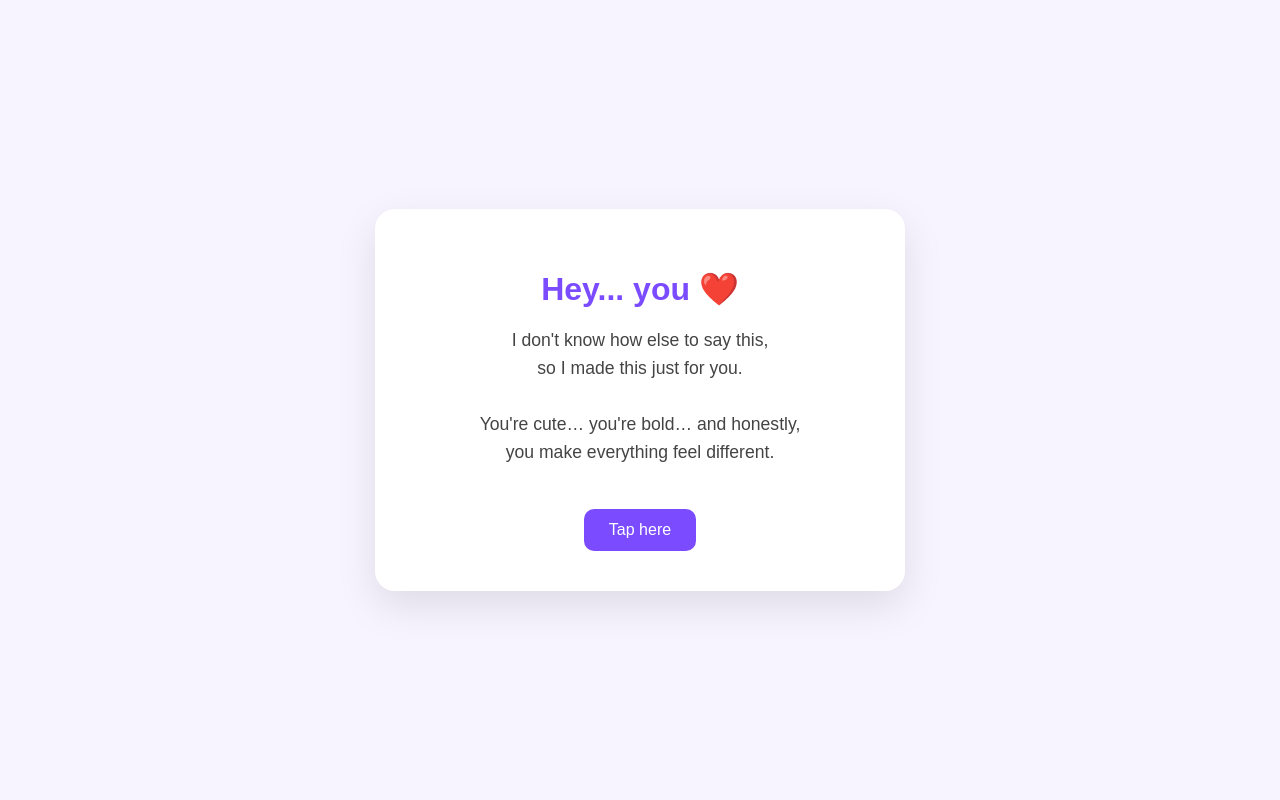
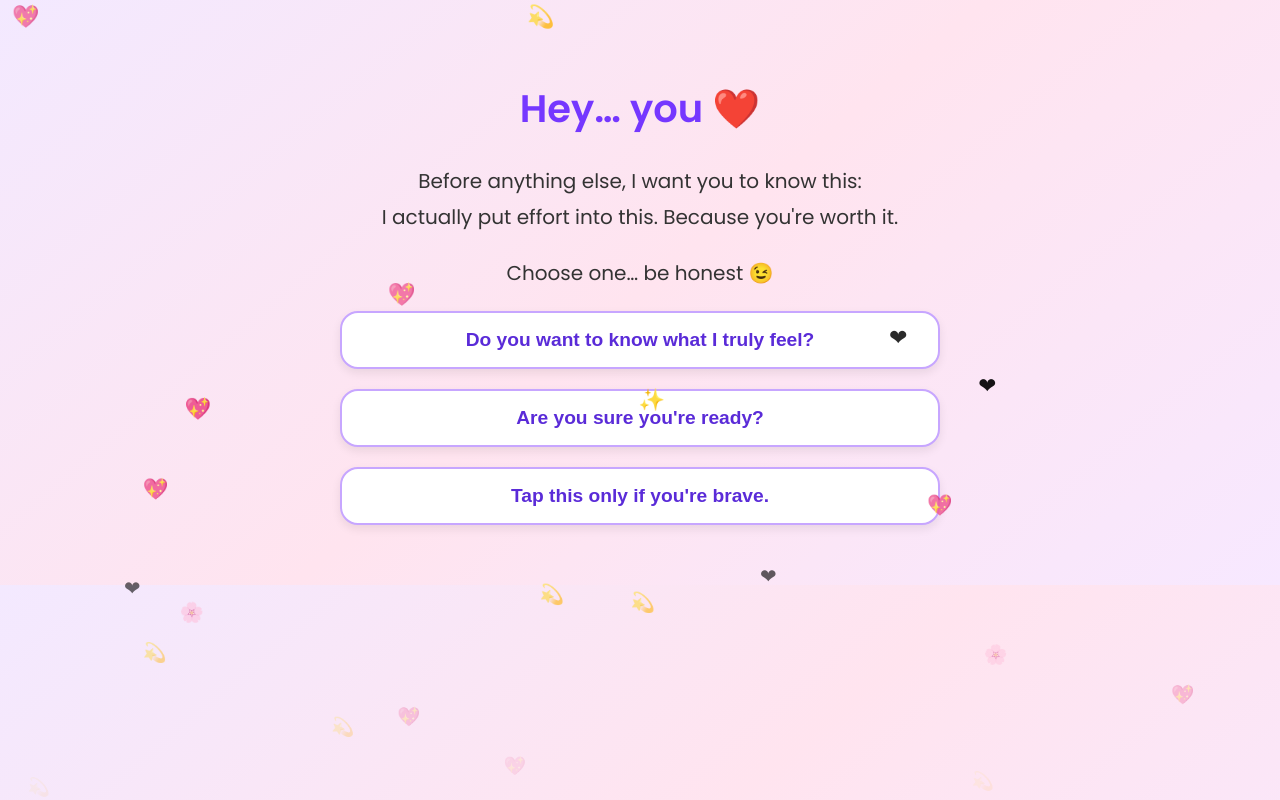
Before and after one commit to TechnoPrime77/reallluuuu, a plain HTML site: page index.html in a window 1280 px wide. Drawn offline with Linux system fonts and the light colour scheme.

Commit message:
Update index.html

```diff
--- a/index.html
+++ b/index.html
@@ -5,138 +5,176 @@
   <meta name="viewport" content="width=device-width, initial-scale=1.0" />
   <title>For You</title>
   <style>
+    @import url('https://fonts.googleapis.com/css2?family=Poppins:wght@300;400;600&display=swap');
+
     body {
       margin: 0;
       padding: 0;
-      background: #f7f3ff;
-      font-family: "Poppins", sans-serif;
-      display: flex;
-      justify-content: center;
-      align-items: center;
-      height: 100vh;
-      overflow: hidden;
+      background: linear-gradient(140deg, #f3e9ff, #ffe4ef, #f7e8ff);
+      font-family: 'Poppins', sans-serif;
+      overflow-x: hidden;
     }
 
-    .card {
-      background: white;
-      padding: 40px;
-      width: 85%;
-      max-width: 450px;
-      border-radius: 20px;
-      box-shadow: 0 15px 40px rgba(0,0,0,0.1);
-      text-align: center;
-      opacity: 0;
-      transform: translateY(30px);
-      animation: fadeIn 1.3s forwards;
+    /* Floating elements */
+    .float-heart, .float-star {
+      position: fixed;
+      font-size: 22px;
+      opacity: 0.75;
+      animation: floatUp 9s infinite linear;
     }
 
-    h1 {
-      font-size: 2rem;
-      margin-bottom: 10px;
-      color: #7a4bff;
+    @keyframes floatUp {
+      0% { transform: translateY(100vh) scale(0.8); opacity: 0; }
+      40% { opacity: 1; }
+      100% { transform: translateY(-20vh) scale(1.2); opacity: 0; }
     }
 
-    p {
-      font-size: 1.1rem;
-      color: #444;
-      line-height: 1.6;
+    /* Main container */
+    .container {
+      padding: 40px 20px;
+      max-width: 600px;
+      margin: auto;
+      text-align: center;
+      animation: fadePage 1.3s ease;
     }
 
-    .btn {
-      margin-top: 25px;
-      padding: 12px 25px;
-      background: #7a4bff;
-      color: white;
-      border: none;
-      border-radius: 10px;
-      font-size: 1rem;
-      cursor: pointer;
-      transition: 0.3s;
+    @keyframes fadePage { from { opacity: 0; } to { opacity: 1; } }
+
+    /* Title */
+    h1 {
+      font-size: 2.4rem;
+      font-weight: 600;
+      color: #7537ff;
+      margin-top: 40px;
     }
 
-    .btn:hover {
-      background: #5f3cd1;
+    p.desc {
+      font-size: 1.25rem;
+      margin-top: 15px;
+      color: #333;
+      line-height: 1.8;
     }
 
-    /* REVEAL HEART */
-    .heart-reveal {
+    /* Interactive Buttons */
+    .choice-btn {
+      display: block;
+      width: 100%;
+      background: white;
+      padding: 16px;
+      margin: 20px auto;
+      border-radius: 18px;
+      font-size: 1.2rem;
+      border: 2px solid #c7a6ff;
+      color: #5a2bd8;
+      font-weight: 600;
+      transition: 0.35s;
+      box-shadow: 0 4px 10px rgba(0,0,0,0.08);
+    }
+
+    .choice-btn:hover {
+      background: #7d4dff;
+      color: white;
+      transform: translateY(-4px);
+      box-shadow: 0 8px 20px rgba(0,0,0,0.15);
+    }
+
+    /* Reveal Screen */
+    .reveal {
       position: fixed;
       top: 0;
       left: 0;
       width: 100%;
       height: 100%;
-      background: rgba(0,0,0,0.85);
+      background: rgba(0,0,0,0.93);
       display: flex;
+      flex-direction: column;
       justify-content: center;
       align-items: center;
-      flex-direction: column;
       opacity: 0;
       pointer-events: none;
-      transition: 0.8s;
+      transition: 1s ease;
+      padding: 20px;
+      text-align: center;
     }
 
-    .heart-reveal.active {
+    .reveal.active {
       opacity: 1;
       pointer-events: auto;
     }
 
+    /* Glowing heart */
     .heart {
-      width: 180px;
-      height: 180px;
-      background: red;
+      width: 200px;
+      height: 200px;
+      background: #ff1e4d;
       transform: rotate(45deg);
-      animation: beat 1.2s infinite;
-      box-shadow: 0 0 25px red;
+      position: relative;
+      animation: heartbeat 1.2s infinite ease-in-out;
+      box-shadow: 0 0 50px #ff1e4d;
     }
 
-    .heart:before,
-    .heart:after {
-      content: "";
+    .heart:before, .heart:after {
+      content: '';
       position: absolute;
-      width: 180px;
-      height: 180px;
-      background: red;
+      width: 200px;
+      height: 200px;
       border-radius: 50%;
+      background: #ff1e4d;
+    }
+    .heart:before { top: -100px; left: 0; }
+    .heart:after { left: -100px; top: 0; }
+
+    @keyframes heartbeat {
+      0%, 100% { transform: rotate(45deg) scale(1); }
+      50% { transform: rotate(45deg) scale(1.3); }
     }
 
-    .heart:before { top: -90px; left: 0; }
-    .heart:after { left: -90px; top: 0; }
-
+    /* Final Text */
     .final-text {
+      margin-top: 40px;
       color: white;
-      margin-top: 25px;
-      font-size: 1.7rem;
-      text-align: center;
-      padding: 0 20px;
+      font-size: 2.1rem;
+      font-weight: 500;
+      line-height: 1.5;
       opacity: 0;
-      animation: fadeIn 2s forwards 1.5s;
+      animation: fadeInWords 2s ease forwards 1.3s;
     }
 
-    @keyframes fadeIn {
-      to { opacity: 1; transform: translateY(0); }
-    }
+    @keyframes fadeInWords { to { opacity: 1; } }
 
-    @keyframes beat {
-      0%, 100% { transform: rotate(45deg) scale(1); }
-      50% { transform: rotate(45deg) scale(1.15); }
-    }
   </style>
 </head>
 <body>
-  <div class="card" id="card">
-    <h1>Hey... you ❤️</h1>
-    <p>
-      I don't know how else to say this,<br>
-      so I made this just for you.<br><br>
-      You're cute… you're bold… and honestly,<br>
-      you make everything feel different.
+
+<script>
+  const icons = ['❤','✨','💖','💫','🌸'];
+  for (let i = 0; i < 22; i++) {
+    const el = document.createElement('div');
+    el.className = Math.random() > 0.5 ? 'float-heart' : 'float-star';
+    el.textContent = icons[Math.floor(Math.random() * icons.length)];
+    el.style.left = Math.random() * 100 + 'vw';
+    el.style.animationDelay = Math.random() * 6 + 's';
+    document.body.appendChild(el);
+  }
+</script>
+
+<div class="container">
+  <h1>Hey… you ❤️</h1>
+  <p class="desc">
+    Before anything else, I want you to know this:<br>
+    I actually put effort into this. Because you're worth it.
   </p>
-    <button class="btn" onclick="reveal()">Tap here</button>
+
+  <p class="desc">Choose one… be honest 😉</p>
+
+  <button class="choice-btn" onclick="reveal()">Do you want to know what I truly feel?</button>
+  <button class="choice-btn" onclick="reveal()">Are you sure you're ready?</button>
+  <button class="choice-btn" onclick="reveal()">Tap this only if you're brave.</button>
 </div>
 
-  <div class="heart-reveal" id="revealBox">
+<div class="reveal" id="revealBox">
   <div class="heart"></div>
-    <div class="final-text">I like you.<br>More than I ever planned to. ❤️</div>
+  <div class="final-text">I like you.<br>More than I expected. More than I say.<br>And definitely more than you think. ❤️</div>
 </div>
 
 <script>
@@ -144,5 +182,6 @@
     document.getElementById('revealBox').classList.add('active');
   }
 </script>
+
 </body>
 </html>
```
Lines whose indentation alone changed are shown as unchanged.
